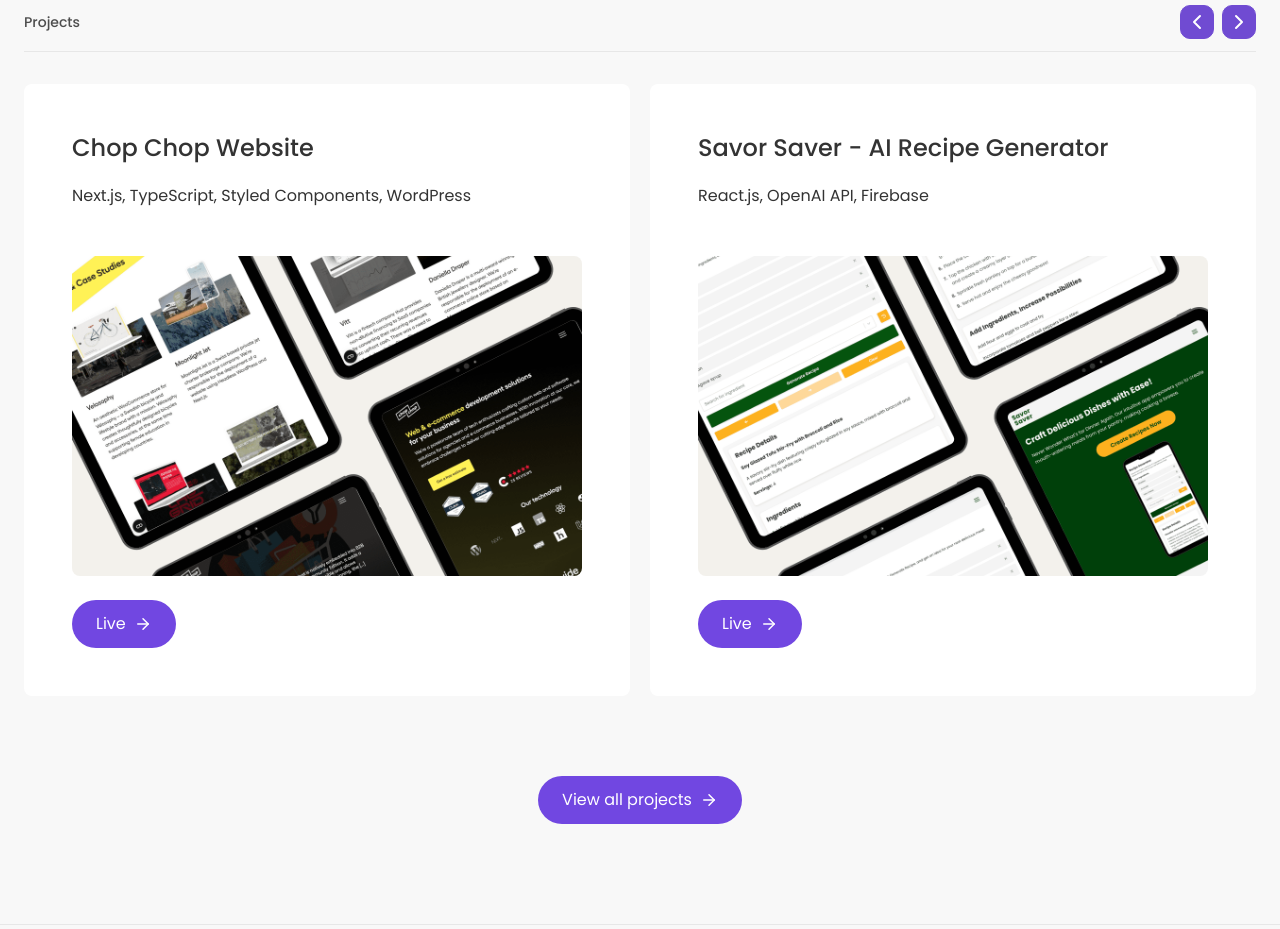
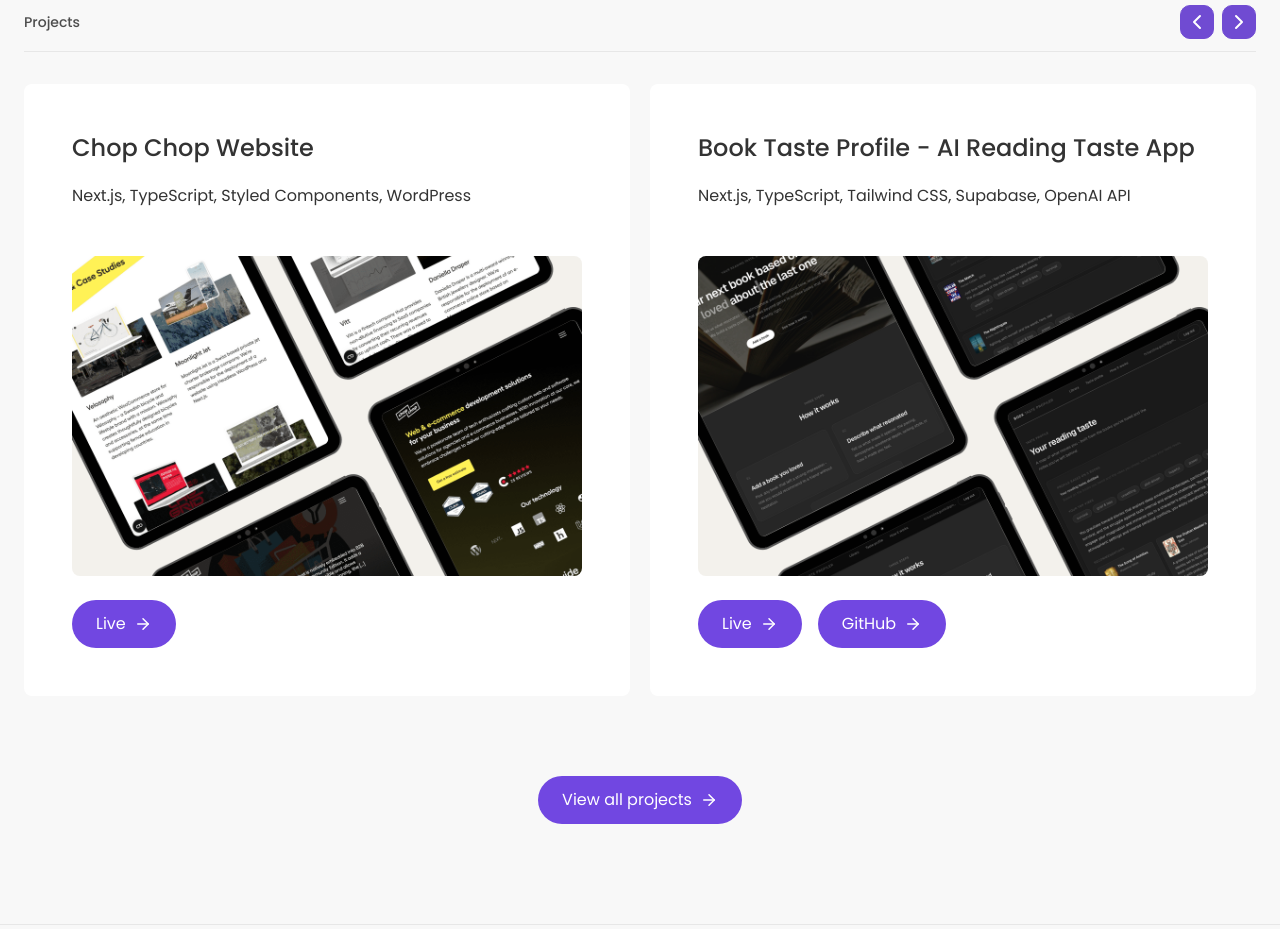
Before and after one commit to kguzik/portfolio-karolina-guzik, a Next.js app: page / in a window 1280 px wide. Shown: the part 1560-2489 px from the top of the page. Built offline with nearby package versions, Linux system fonts and the light colour scheme.

Commit message:
chore: update portfolio projects

```diff
--- a/constants/index.ts
+++ b/constants/index.ts
@@ -63,10 +63,11 @@
   },
   {
     id: 2,
-    title: 'Savor Saver - AI Recipe Generator',
-    description: 'React.js, OpenAI API, Firebase',
-    link: 'https://savorsaver.com/',
-    image: '/images/savor-saver-mockups.png',
+    title: 'Book Taste Profile - AI Reading Taste App',
+    description: 'Next.js, TypeScript, Tailwind CSS, Supabase, OpenAI API',
+    link: 'https://book-taste-profiler.vercel.app/',
+    githubLink: 'https://github.com/kguzik/book-taste-profiler',
+    image: '/images/book-taste-profile-mockups.png',
   },
   {
     id: 3,
@@ -130,6 +131,13 @@
   },
   {
     id: 11,
+    title: 'Savor Saver - AI Recipe Generator',
+    description: 'React.js, OpenAI API, Firebase',
+    link: 'https://savorsaver.com/',
+    image: '/images/savor-saver-mockups.png',
+  },
+  {
+    id: 12,
     title: 'Biznestoq Blog',
     description: 'WordPress, PHP, SCSS',
     link: 'https://biznestoq.pl/',
```
Also changed, not shown: public/images/book-taste-profile-mockups.png (added).
